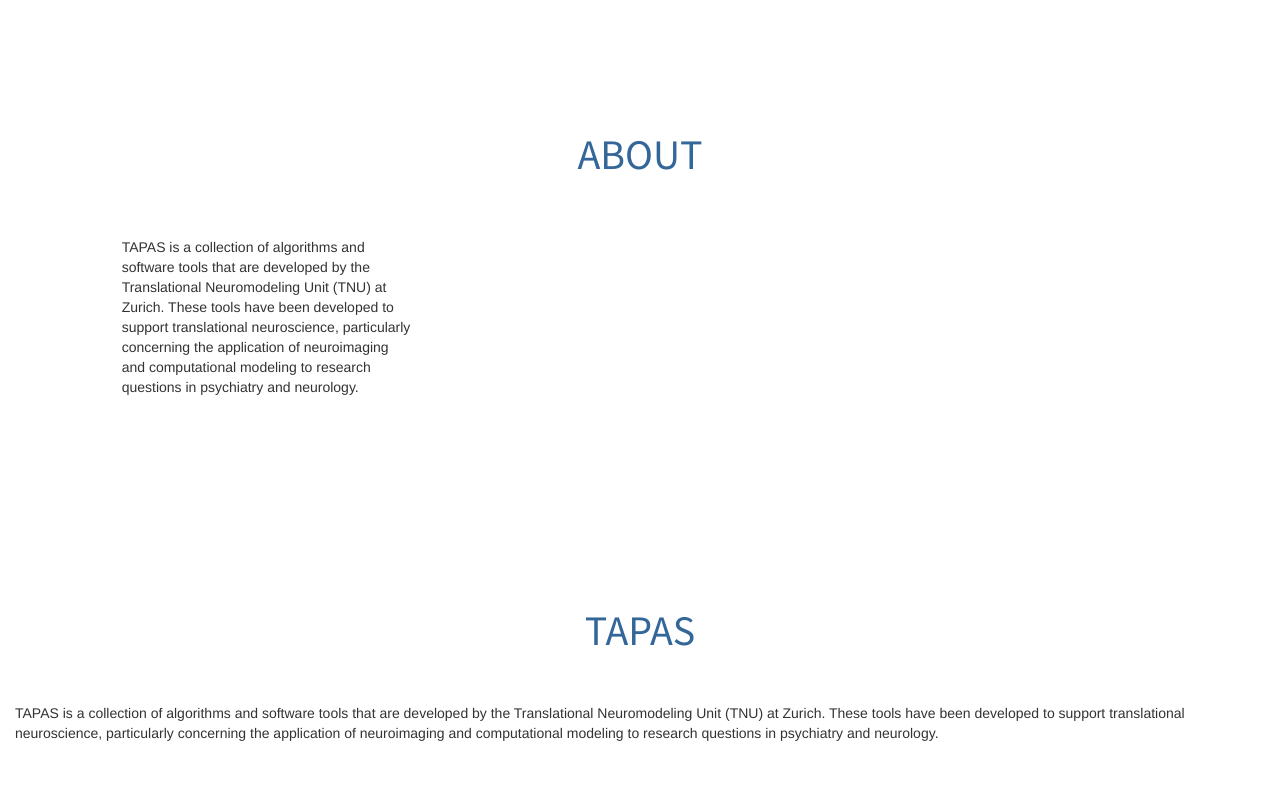
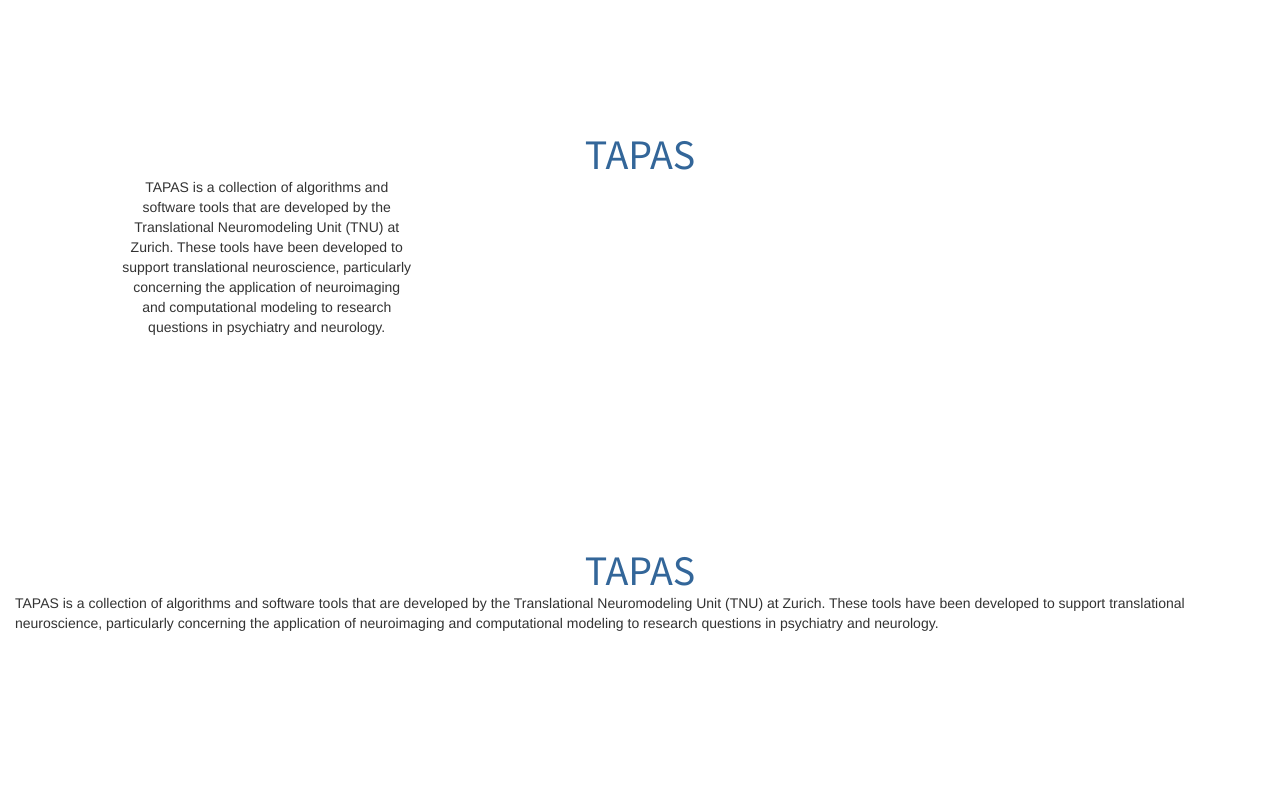
Before and after one commit to translationalneuromodeling/tapas, a website: page index.html in a window 1280 px wide. Shown: the part 760-1560 px from the top of the page. Drawn offline with nearby package versions, Linux system fonts and the light colour scheme.

Commit message:
Centerd.

```diff
--- a/index.html
+++ b/index.html
@@ -94,15 +94,13 @@
     <section id="description">
         <div id="page-content-wrapper">
             <div class="container-fluid">
-
             <div class="row">
                 <div class="col-lg-12 text-center">
-                    <h2>About</h2>
-                    <hr class="star-light">
+                    <h2>TAPAS</h2>
                 </div>
             </div>
             <div class="row">
-                <div class="col-lg-3 col-lg-offset-1">
+                <div class="col-lg-3 col-lg-offset-1 text-center">
 					 <p> TAPAS is a collection of algorithms and software tools that are developed by the Translational Neuromodeling Unit (TNU) at Zurich. These tools have been developed to support translational neuroscience, particularly concerning the application of neuroimaging and computational modeling to research questions in psychiatry and neurology.</p>
                 </div>
             </div>
@@ -117,7 +115,7 @@
                     <div class="col-lg-12 text-center">
                         <h2>TAPAS</h2>
                     </div>
-                    <div class="col-lg-12 padded">
+                    <div class="col-lg-12 text-centered">
                         <p> TAPAS is a collection of algorithms and software tools that are developed by the Translational Neuromodeling Unit (TNU) at Zurich. These tools have been developed to support translational neuroscience, particularly concerning the application of neuroimaging and computational modeling to research questions in psychiatry and neurology.</p>
                     </div>
                 </div>
```
